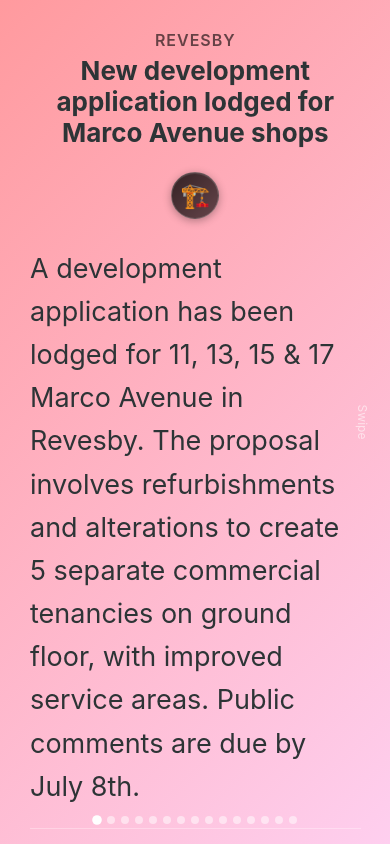
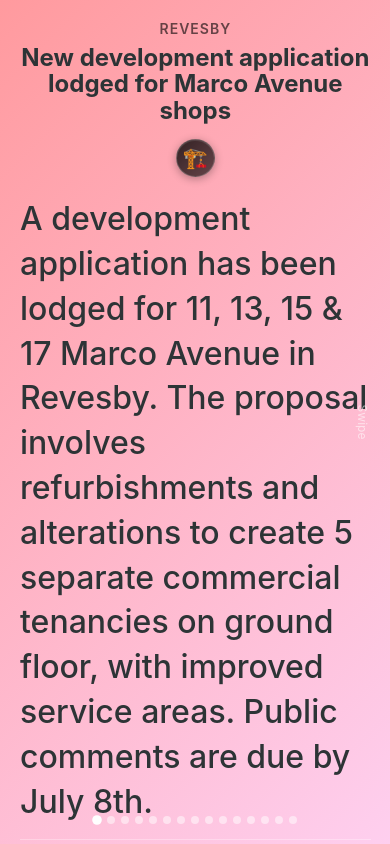
Before and after one commit to davidbcoleman1974/katesnotes, a plain HTML site: page index.html in a window 390 px wide. Drawn offline with Linux system fonts and the light colour scheme.

Commit message:
Update index.html

```diff
--- a/index.html
+++ b/index.html
@@ -299,12 +299,57 @@
                 border-radius: 0;
             }
 
+            .news-card {
+                padding: 20px;
+            }
+
+            .card-header {
+                margin-bottom: 15px;
+            }
+
+            .suburb-name {
+                font-size: 14px;
+                margin-bottom: 8px;
+            }
+
             .story-title {
-                font-size: 26px;
+                font-size: 24px !important;
+                margin-bottom: 10px;
+                line-height: 1.1;
+            }
+
+            .story-icon {
+                font-size: 20px;
+                padding: 6px;
+                margin: 5px 0;
+            }
+
+            .story-content {
+                flex: 1;
+                display: flex;
+                flex-direction: column;
+                justify-content: center;
             }
 
             .story-text {
-                font-size: 27px;
+                font-size: 32px !important;
+                line-height: 1.4 !important;
+                font-weight: 500;
+                margin-bottom: 15px;
+            }
+
+            .story-meta {
+                padding-top: 10px;
+                margin-top: auto;
+            }
+
+            .timestamp {
+                font-size: 10px;
+            }
+
+            .kate-logo {
+                font-size: 12px;
+                padding: 1px 4px;
             }
 
             .nav-arrows {
```
